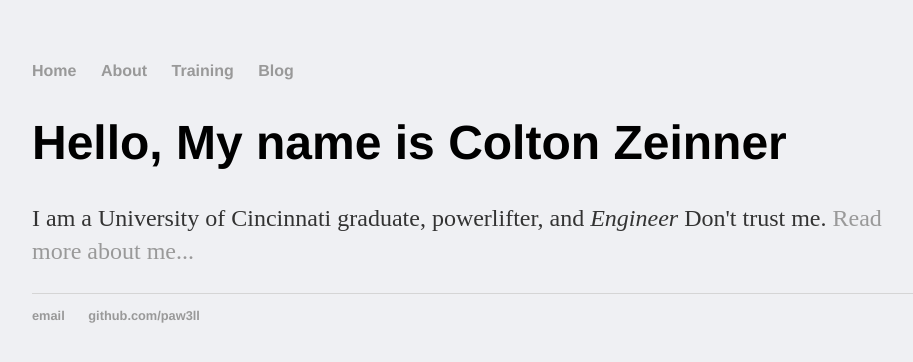
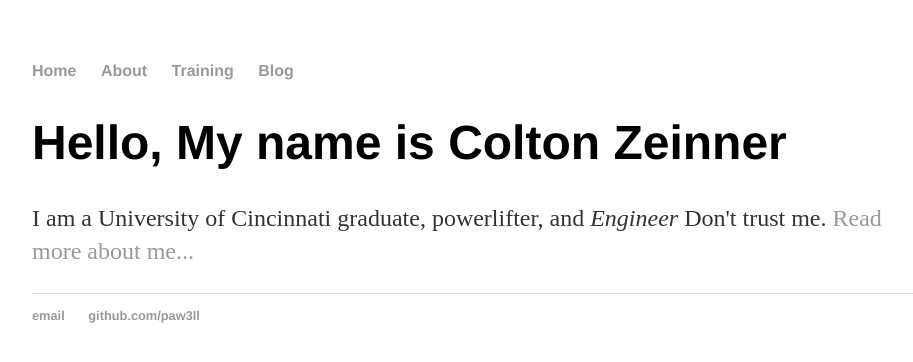
Before and after one commit to paw3ll/paw3ll.github.io, a Jekyll site: the page built from index.html, in a window 1280 px wide. Shown: the top 362 px of the page, without its empty margins (160-1073 px from the left). Built offline with Jekyll 4.4.1, drawn with Linux system fonts in a browser that asks for light colours.

Commit message:
Update main.css

```diff
--- a/css/main.css
+++ b/css/main.css
@@ -1,4 +1,4 @@
-body { background-color:#eff0f3; margin: 60px auto; width: 70%; }
+body {margin: 60px auto; width: 70%; }
 
 a { text-decoration: none; color: #999; }
 a:hover { text-decoration: underline; }
```
